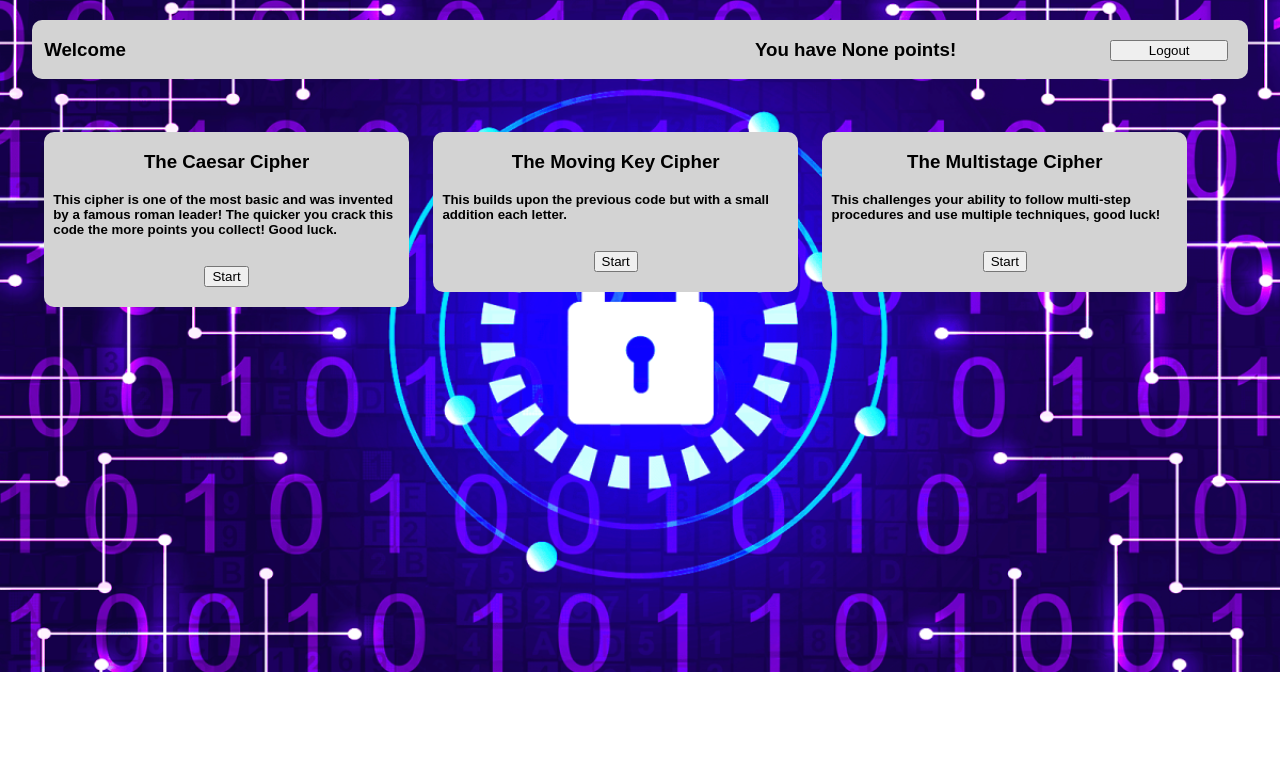
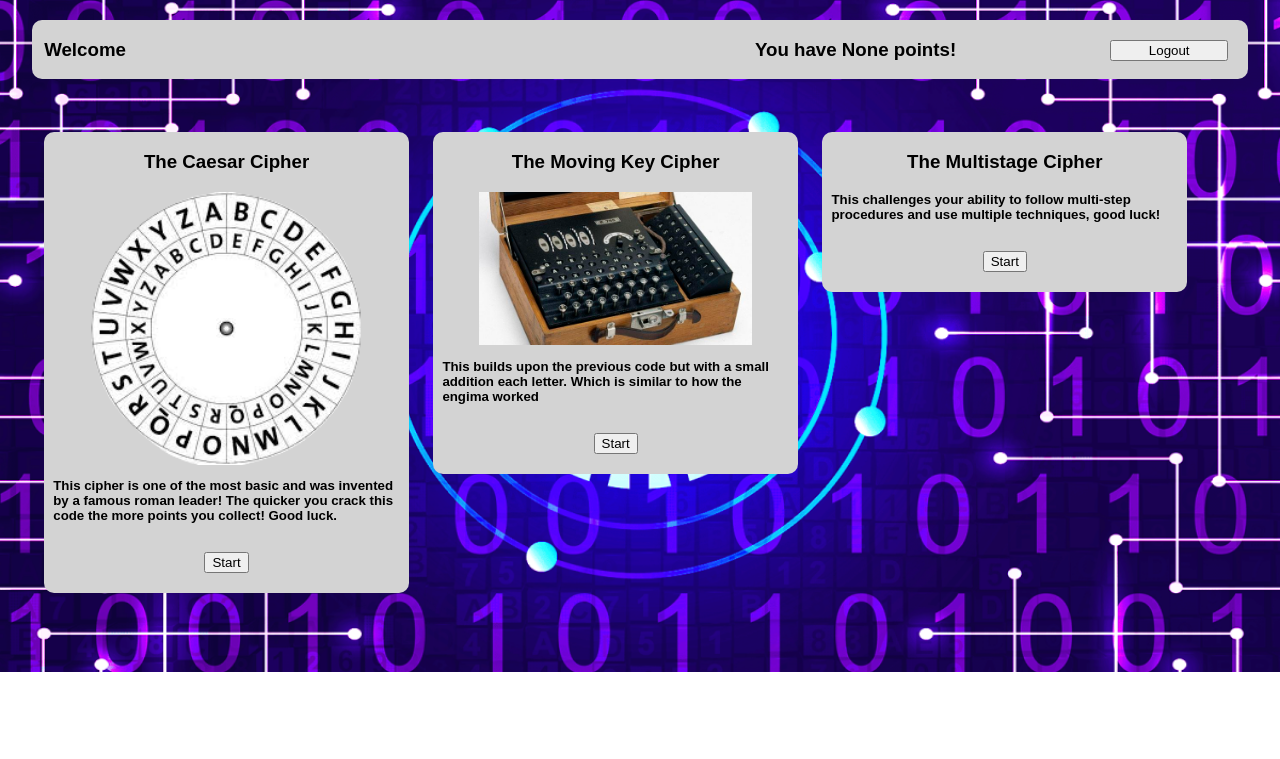
Before and after one commit to Spectre7651/AH-Project, a Flask app: page /launchpad in a window 1280 px wide. Shown: the top 759 px of the page. Run offline with Flask 3, Linux system fonts and the light colour scheme.

Commit message:
Auto Push - Feb 05 15:52:25

```diff
--- a/app.py
+++ b/app.py
@@ -166,6 +166,14 @@ def faviconico():
 def caesarencodeimg():
     return current_app.send_static_file('caesarencode.png')
 
+#The Image for the launchpad caesar section
+@app.route('/caesarwheelimg')
+def caesarwheelimg():
+    return current_app.send_static_file('caesarwheel.png')
+#The image for the moving key launchpad
+@app.route('/movingkeyimg')
+def movingkeyimg():
+    return current_app.send_static_file('enigma.jpg')
 #The note I made to give the crib to the user
 @app.route('/cribnote')
 def cribnote():
--- a/static/style.css
+++ b/static/style.css
@@ -109,7 +109,7 @@ input[type=text] {
   #mainbody{
     position:absolute;
     top: 15%;
-    height:80%;
+    height:75%;
     width: 95%;
     left: 2.5%;
 
@@ -141,6 +141,10 @@ input[type=text] {
     border: 2px white;
     border-radius: 10px;
     margin:1%;
+  }
+  #mb-img{
+    height:auto;
+    width: 75%;
   }
 
   #mb-desc{
--- a/templates/launchpad.html
+++ b/templates/launchpad.html
@@ -17,6 +17,7 @@
 	<div id="mainbody">
 		<div id="mb-ver-1">
 			<h3>The Caesar Cipher</h3>
+			<img src="/caesarwheelimg" id="mb-img">
 			<h5 id="mb-desc">This cipher is one of the most basic and was invented by a famous roman leader! The quicker you crack
 				this code the more points you collect! Good luck.</h5>
 			<form action="/caesarcipher">
@@ -25,8 +26,9 @@
 		</div>
 		<div id="mb-ver-2">
 			<h3>The Moving Key Cipher</h3>
-			<h5 id="mb-desc">This builds upon the previous code but with a small addition each letter.</h5>
-			<form action="/movingkeycipher">
+			<img src="/movingkeyimg" id="mb-img">
+			<h5 id="mb-desc">This builds upon the previous code but with a small addition each letter. Which is similar to how the engima worked</h5>
+			<form action="/movingkeycipher" >
 				<input type="submit" id="mb-2-start" value="Start">
 			</form>
 		</div>
```
Also changed, not shown: README.md, static/caesarwheel.png (added), static/enigma.jpg (added), static/movingkey.gif (added).
